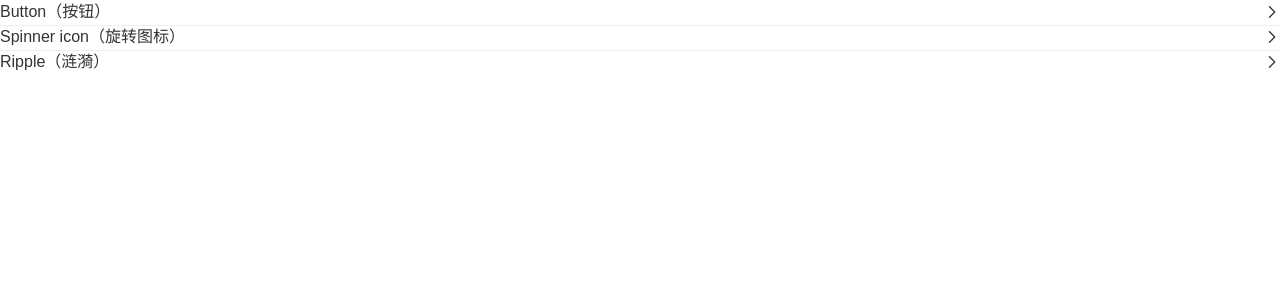
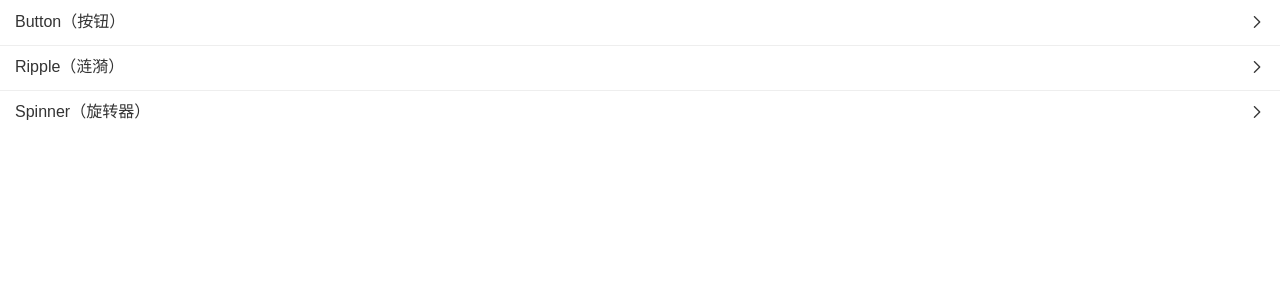
Before and after one commit to xuehuaihuan/snow-ui-react, a React (Create React App) app: page /#/ in a window 1280 px wide. Shown: the top 300 px of the page. Built offline with nearby package versions, Linux system fonts and the light colour scheme.

Commit message:
Beautify home page style - 美化首页样式；

```diff
--- a/src/examples/common/header/index.js
+++ b/src/examples/common/header/index.js
@@ -13,7 +13,7 @@ const subtitle = (subtitle) => {
 
 const ExamplesHeader = (props) => {
   return (
-    <StyledHeader>
+    <StyledHeader className='halfpx-border border-bottom'>
       <h3 className='title'>
         {props.children}
       </h3>
--- a/src/examples/common/header/styles/index.js
+++ b/src/examples/common/header/styles/index.js
@@ -1,7 +1,7 @@
 import styled from 'styled-components';
 
 const StyledHeader = styled.header`
-  border-bottom: ${props => props.theme.scpx(1)} solid ${props => props.theme.bordergeneralColor1};
+  /* border-bottom: ${props => props.theme.scpx(1)} solid ${props => props.theme.bordergeneralColor1}; */
   padding: ${props => props.theme.scpx(10)} ${props => props.theme.scpx(20)};
 
   .title {
--- a/src/lib/flex-item/styles/index.js
+++ b/src/lib/flex-item/styles/index.js
@@ -1,5 +1,7 @@
 import styled from 'styled-components';
 
-export const StyledFlexItem = styled.div`
+export const StyledFlexItem = styled.div.attrs(() => ({
+  className: 'flex-item',
+}))`
   ${props => props.flex >= 0 ? `flex: ${props.flex};` : ''}
 `;
--- a/src/lib/flex/styles/index.js
+++ b/src/lib/flex/styles/index.js
@@ -1,6 +1,8 @@
 import styled from 'styled-components';
 
-export const StyledFlex = styled.div`
+export const StyledFlex = styled.div.attrs(() => ({
+  className: 'flex',
+}))`
   display: flex;
   ${props => props.alignItems ? `align-items: ${props.alignItems}` : ''}
 `;
--- a/src/views/home/index.js
+++ b/src/views/home/index.js
@@ -12,14 +12,14 @@ const list = [
     path: '/button',
   },
   {
-    title: 'Spinner icon（旋转图标）',
-    id: 'spinner',
-    path: '/spinner',
-  },
-  {
     title: 'Ripple（涟漪）',
     id: 'ripple',
     path: '/ripple',
+  },
+  {
+    title: 'Spinner（旋转器）',
+    id: 'spinner',
+    path: '/spinner',
   },
 ];
 
--- a/src/views/home/styles/index.js
+++ b/src/views/home/styles/index.js
@@ -2,6 +2,15 @@ import styled from 'styled-components';
 
 const StyledHome = styled.div`
   background-color: ${props => props.theme.lightColor};
+
+  .flex {
+    padding: ${props => props.theme.scpx(10)} ${props => props.theme.scpx(15)};
+    transition: background-color linear 300ms;
+
+    &:active {
+      background-color: ${props => props.theme.generalColor8};
+    }
+  }
 `;
 
 export default StyledHome;
```
